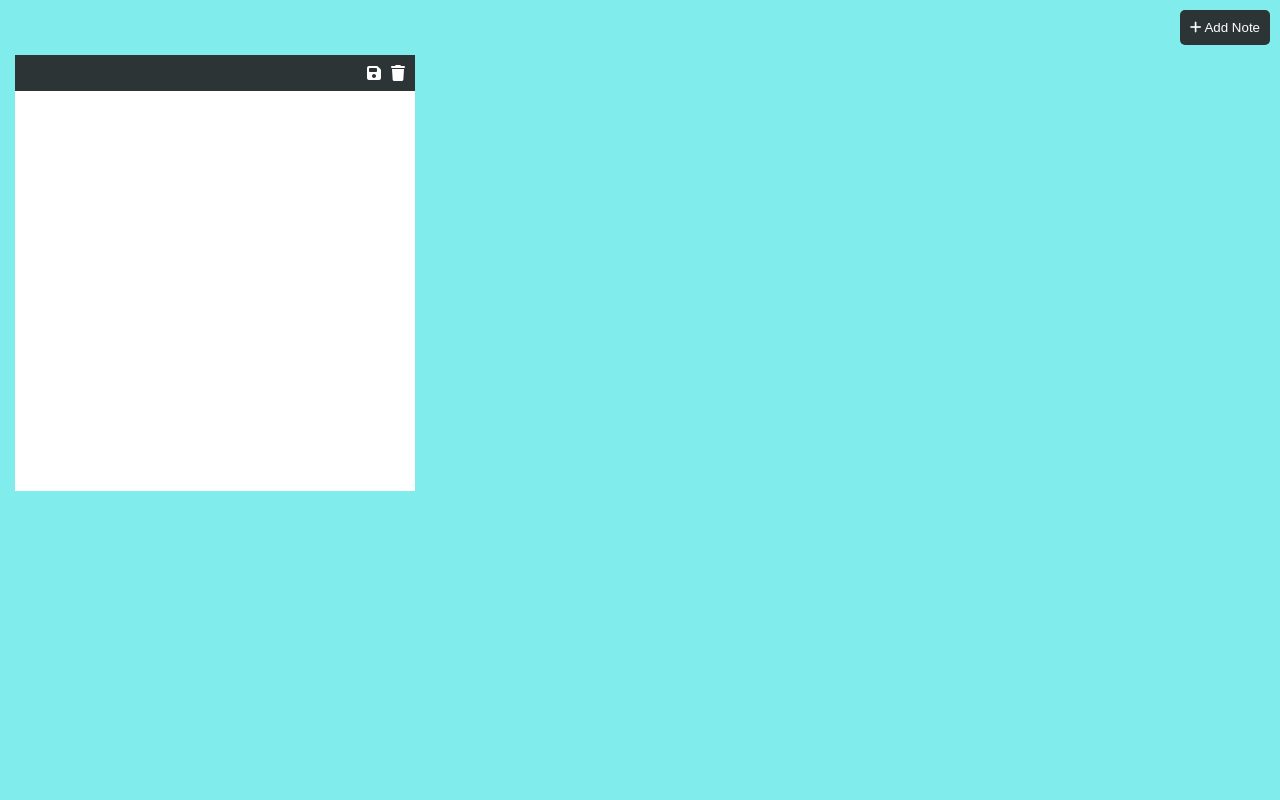
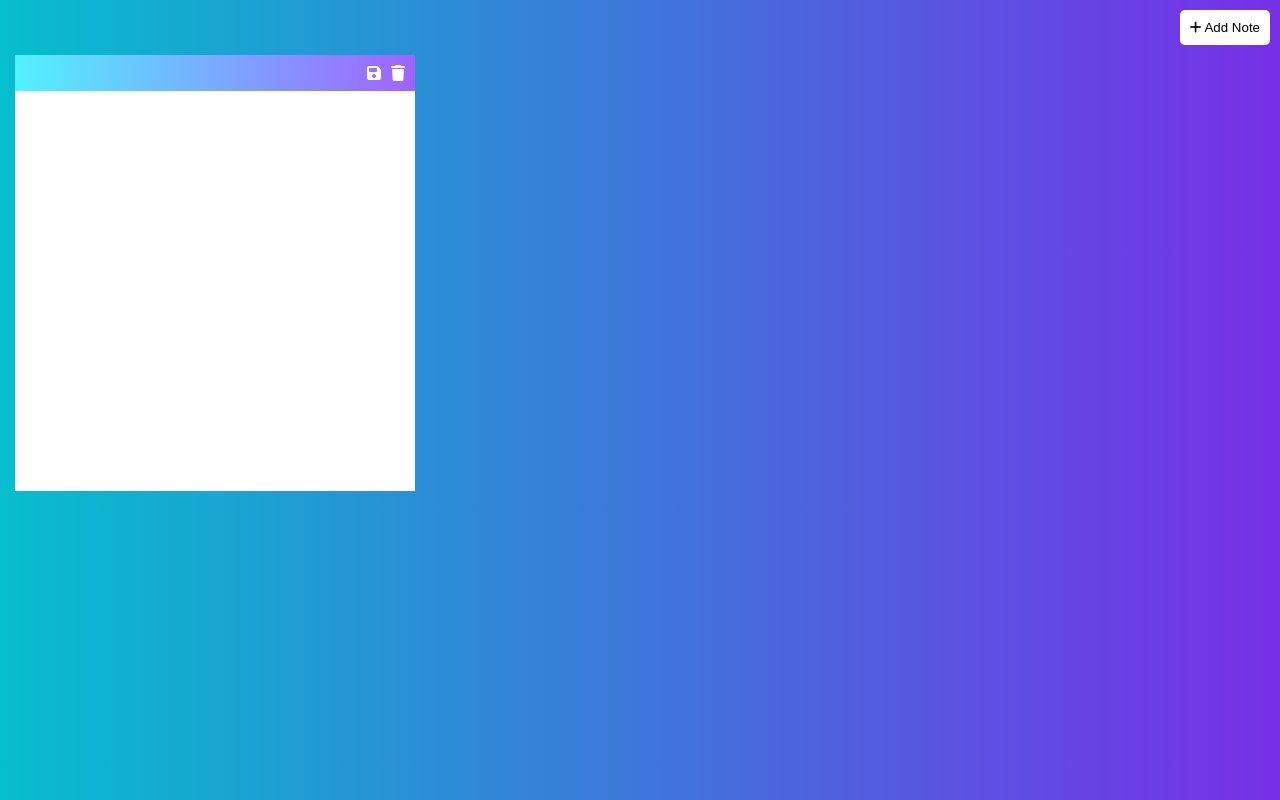
Before and after one commit to BLACK-WOLF007/sticky-notes, a plain HTML site: page index.html in a window 1280 px wide. Drawn offline with Linux system fonts and the light colour scheme.

Commit message:
improved the ui

```diff
--- a/custom.css
+++ b/custom.css
@@ -8,7 +8,8 @@
     width: 100%;
     min-height: 100vh;
     padding-bottom: 50px;
-    background-color: #81ecec;
+    background: rgb(5,190,205);
+    background: linear-gradient(90deg, rgba(5,190,205,1) 0%, rgba(119,47,231,1) 100%);
     display: flex;
     flex-wrap: wrap;
 }
@@ -17,8 +18,8 @@
     position: fixed;
     right: 10px;
     top: 10px;
-    background-color: #2d3436;
-    color: white;
+    background-color: #ffffff;
+    color: rgb(0, 0, 0);
     padding: 10px;
     border: 0;
     outline: 0;
@@ -35,7 +36,8 @@
 
 .tool {
     width: 100%;
-    background-color: #2d3436;
+    background: rgb(82,242,255);
+background: linear-gradient(90deg, rgba(82,242,255,1) 0%, rgba(160,99,255,1) 100%);
     color: white;
     padding: 5px;
     display: flex;
```
